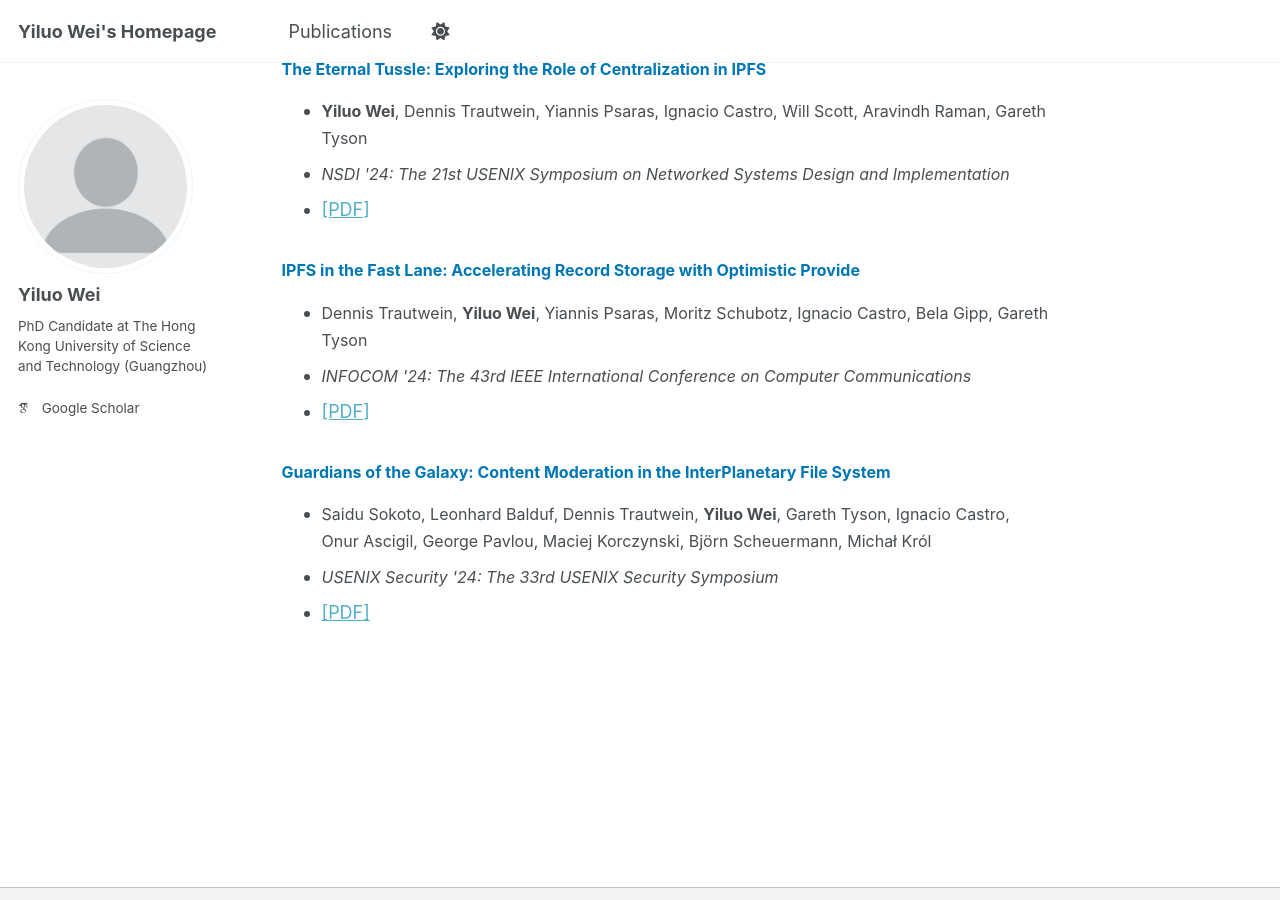
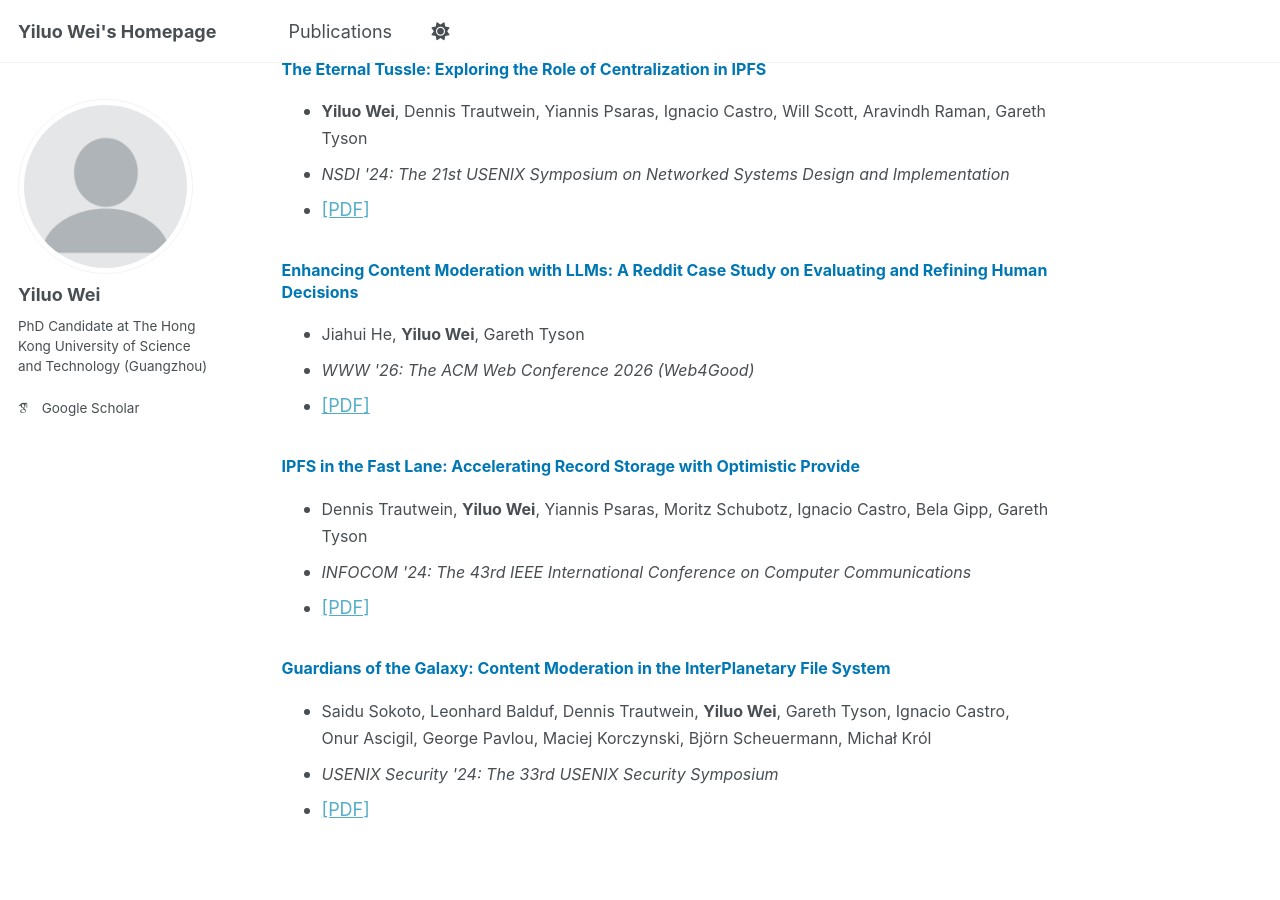
Before and after one commit to WYiluo/WYiluo.github.io, a Jekyll site: the page built from _pages/publications.md, in a window 1280 px wide and 900 px high, scrolled down 1671 px. Built offline with Jekyll 4.4.1, drawn with Linux system fonts in a browser that asks for light colours; some web fonts are replaced; a script that is not in the unit is left out.

Commit message:
Add new publication and update existing entries

```diff
--- a/_pages/publications.md
+++ b/_pages/publications.md
@@ -63,6 +63,12 @@ Publications
 - [[PDF]](https://www.usenix.org/system/files/nsdi24-wei.pdf)
 
 
+### <font size="3"><span style="color:rgb(0, 119, 181)">Enhancing Content Moderation with LLMs: A Reddit Case Study on Evaluating and Refining Human Decisions</span></font>
+- <font size="3">Jiahui He, <b>Yiluo Wei</b>, Gareth Tyson</font>
+- <font size="3"><i>WWW '26: The ACM Web Conference 2026 (Web4Good)</i></font>
+- [[PDF]](https://dl.acm.org/doi/abs/10.1145/3774904.3792999)
+
+
 ### <font size="3"><span style="color:rgb(0, 119, 181)">IPFS in the Fast Lane: Accelerating Record Storage with Optimistic Provide</span></font>
 - <font size="3">Dennis Trautwein, <b>Yiluo Wei</b>, Yiannis Psaras, Moritz Schubotz, Ignacio Castro, Bela Gipp, Gareth Tyson</font>
 - <font size="3"><i>INFOCOM '24: The 43rd IEEE International Conference on Computer Communications</i></font>
```
